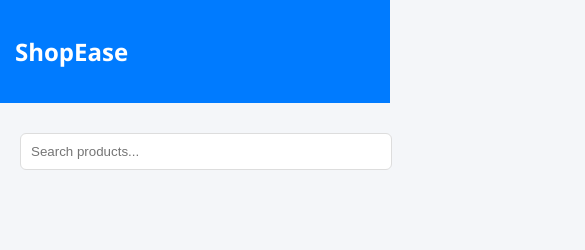
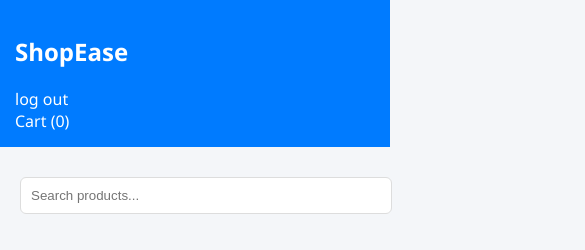
Before and after one commit to Abduldev1234/portfolio-Abdulfatai, a plain HTML site: page PROJECTS/index.html in a window 390 px wide. Shown: the top 250 px of the page, 585 px wide, since content can reach past the window. Drawn offline with Linux system fonts and the light colour scheme; no server answers.

Commit message:
Add viewport meta and responsive header tweaks

```diff
--- a/PROJECTS/index.html
+++ b/PROJECTS/index.html
@@ -2,6 +2,7 @@
 <html lang="en">
 <head>
 <meta charset="UTF-8">
+<meta name="viewport" content="width=device-width, initial-scale=1">
 <title>ShopEase</title>
 
 <style>
@@ -17,6 +18,7 @@
 color:white;
 padding:15px;
 display:flex;
+flex-wrap:wrap;
 justify-content:space-between;
 align-items:center;
 }
@@ -73,7 +75,12 @@
 text-decoration:none;
 }
 .sign{
-  margin-left: 1000px;
+  margin-left:0;
+}
+
+@media (max-width:600px){
+  header{flex-direction:column;align-items:flex-start}
+  .card img{height:auto}
 }
 </style>
 </head>
```
Also changed, not shown: PROJECTS/carts.html (+1 -0 lines), PROJECTS/checkout.html (+1 -0 lines), PROJECTS/login.html (+1 -0 lines), PROJECTS/orders.html (+1 -0 lines), PROJECTS/product.html (+1 -0 lines), PROJECTS/signup.html (+1 -0 lines).
